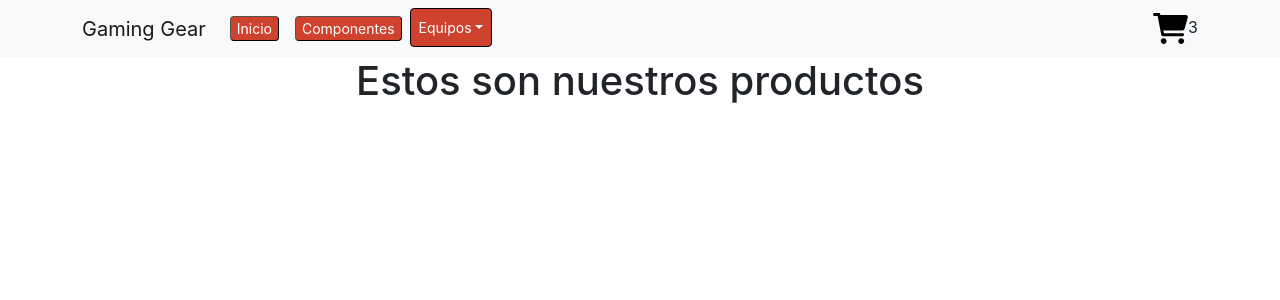
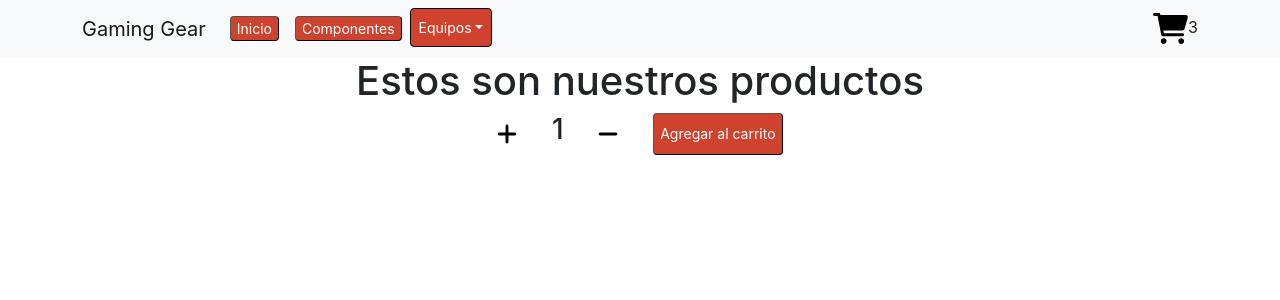
Before and after one commit to mreimundo/PreEntrega1-Reimundo, a React (Create React App) app: page / in a window 1280 px wide. Shown: the top 300 px of the page. Built offline with nearby package versions, Linux system fonts and the light colour scheme; the HTML template or start-up script is replaced by a standard one.

Commit message:
Se arreglan las rutas y se agrega item counter

```diff
--- a/src/App.js
+++ b/src/App.js
@@ -1,12 +1,16 @@
 import './App.css';
 import NavBar from './components/NavBar/NavBar'
 import ItemListContainer from './components/ItemListContainer/ItemListContainer'
-
+import ItemCount from './components/ItemCount/ItemCount';
 function App() {
+  const handleOnAdd = () => {
+    return console.log("Agregado!")
+  }
   return (
     <div className="App">
       <NavBar/>
       <ItemListContainer greeting="Estos son nuestros productos"/>
+      <ItemCount stock={10} onAdd={handleOnAdd}/>
     </div>
   );
 }
--- /dev/null
+++ b/src/components/ItemCount/ItemCount.css
@@ -0,0 +1,10 @@
+input {
+    width: 20px;
+}
+
+.countContainer {
+    display: flex;
+    justify-content: space-around;
+    width: 20em;
+    margin: 0 auto;
+}
--- /dev/null
+++ b/src/components/ItemCount/ItemCount.js
@@ -0,0 +1,29 @@
+import plus from './images/plus-solid.svg'
+import minus from './images/minus-solid.svg'
+import React, {useState} from 'react'
+import Button from '../Button/Button'
+import './ItemCount.css'
+
+const ItemCount = ({stock, onAdd}) => {
+    const init = 1
+    const [count, setCount] = useState(init)
+
+    const incrementar = () => {
+        count < stock && setCount(count+1)
+    }
+
+    const decrement = () => {
+        count > 0 && setCount(count-1)
+    }
+
+    return(
+        <div className='countContainer'>
+            <input type="image" src={plus} alt="plus" onClick={incrementar}></input>
+            <h3>{count}</h3>
+            <input type="image" src={minus} alt="minus" onClick={decrement}></input>
+            <Button label={"Agregar al carrito"} background={'rgb(206, 66, 46)'} action={onAdd}/>
+        </div>
+    )
+}
+
+export default ItemCount
--- a/src/components/Navbar/Navbar.js
+++ b/src/components/Navbar/Navbar.js
@@ -7,7 +7,7 @@ import CartWidget from '../CartWidget/CartWidget'
 import './NavBar.css'
 
 
-function Navbar2() {
+function NavBar() {
     return (
         <Navbar bg="light" expand="lg">
             <Container>
@@ -30,4 +30,4 @@ function Navbar2() {
     );
 }
 
-export default Navbar2;
+export default NavBar;
```
Also changed, not shown: src/components/ItemCount/images/minus-solid.svg (added), src/components/ItemCount/images/plus-solid.svg (added).
